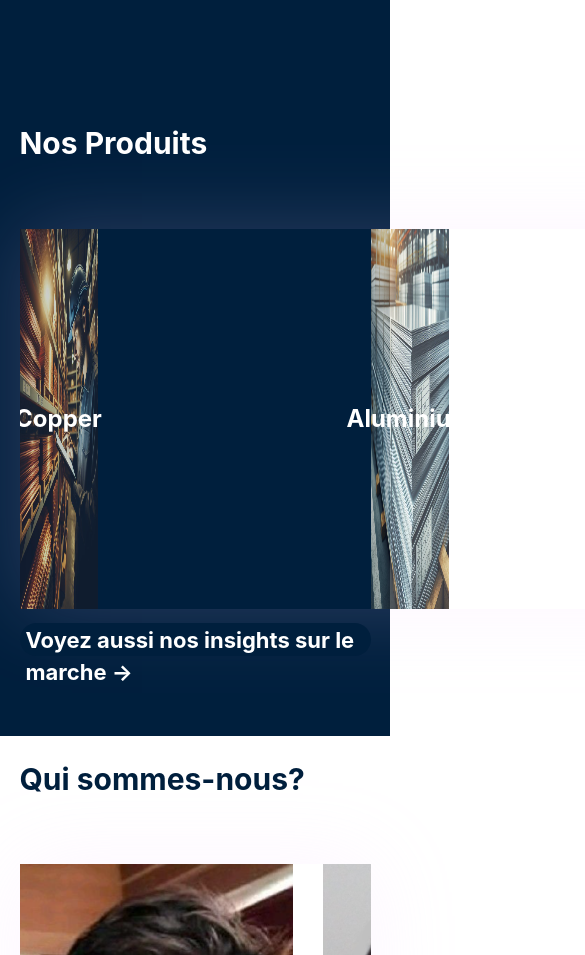
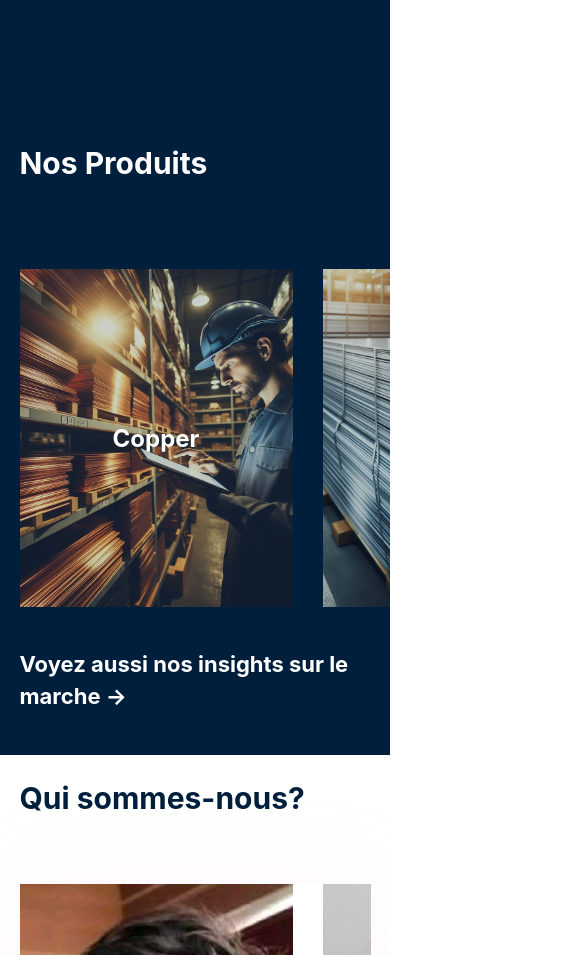
Before and after one commit to artmzbv/WeSafe, a React (Create React App) app: page / in a window 390 px wide. Shown: the part 5440-6395 px from the top of the page, 585 px wide, since content can reach past the window. Built offline with nearby package versions, Linux system fonts and the light colour scheme.

Commit message:
main768_slider

```diff
--- a/src/components/AboutInsights/AboutInsights.css
+++ b/src/components/AboutInsights/AboutInsights.css
@@ -4,6 +4,7 @@
     width: 72%;
     padding: 0% 14% 5%;
 }
+
 
 .market__title{
     text-align: start;
@@ -22,93 +23,111 @@
     justify-content: space-between;
 }
 
-.market__card_aluminium::before{
-    content: "";
-    top: 0;
-    background-image: url(../../images/aluminium.jpg);
-    background-size: cover;
+/* .market__card{
+    display: flex;
+    flex-direction: column;
+    justify-content: space-between;
+    align-items: center;
+    position: relative;
+    width: 20vw;
+    height: 45vh;
+} */
+
+/* .market__name{
     position: absolute;
-    top: 0px;
-    right: 0px;
-    bottom: 0px;
-    left: 0px;
-    opacity: 0.6;
-    /* background-size: 100% 100%; */
+    color: white;
+    z-index: 2;
+    opacity:1 ;
 }
 
-.market__card_aluminium:hover::before {
-    opacity: 0.8;
+.market__subtitle{
+    text-decoration: none;
+    border: none;
+    background-color:  #001F3D;
+    text-align: start;
+    color: white;
+    width: 100%;
+    line-height: 32px;
+    font-size: 22px; */
+    /* border-bottom: 4px white solid; */
+    /* margin:0;
+    margin-top: 4%;
+    cursor: pointer;
+    font-family: inherit;
+    font-weight: bold;
+    border-radius: 30px; */
+    /* text-decoration: underline; */
+    /* height: 4vh;
+    margin-bottom: 10vh;
+} */
+
+.market__link-insights{
+    text-decoration: none;
 }
-
-.market__card_nickel::before{
-    content: "";
-    top: 0;
-    background-image: url(../../images/nickel.jpg);
-    background-size: cover;
-    position: absolute;
-    top: 0px;
-    right: 0px;
-    bottom: 0px;
-    left: 0px;
-    opacity: 0.6;
-    /* background-size: 100% 100%; */
-}
-
-.market__card_nickel:hover::before {
-    opacity: 0.8;
-}
-
-
 
 @media screen and (max-width: 768px) {
     .market{
-        width: 90%;
-        padding: 0% 5% 5%;
+        height: 70vh;
+        width: 100%;
+        padding: 5% 0%;
+        /* padding: 0 0; */
     }
 
-    .market__title {
+    .market__title{
+        /* width: 80%; */
         width: 90%;
-    }
-    .market__card{
-        width: 25vw;
-        height: 40vh;
+        margin: 0 auto 8vh;
     }
 
     .market__container {
-        gap: 30px;
+        margin: 0;
+        /* gap: 10px; */
+        margin-left: 5%;
     }
+
+    .market__container::-webkit-scrollbar{
+        width:0;
+    }
+
+    .market__subtitle{
+        padding: 0 5%;
+    }
+
+    /* .market__card{
+        max-width: 25vw;
+        padding-bottom: 4vh;
+        border-bottom: 4px solid #001F3D;
+        scroll-snap-align: start;
+        pointer-events: none;
+    }
+
+    .team__photo{
+        width: 25vw;
+        height: 40vh;
+        width:100%;
+        object-fit:cover;
+        user-select: none;
+        pointer-events: none;
+    }     */
 }
 
-@media screen and (max-width: 440px) {
+@media screen and (max-width: 430px) {
     .market__title{
-        width: 100%;
+        /* width: 100%; */
         font-size: 30px;
         line-height: 36px;
     }
 
-    .market__container {
-        margin: 0;
+    .market__container{
+        /* margin: 0; */
+        padding: 0;
         overflow-x: scroll;
         scroll-snap-type: x mandatory;
         -ms-verrflow-style: none;
         overflow: - moz-scrollbars-none;
-        box-shadow: 0px 0px 80px #f3c9ff2e;
+        /* box-shadow: 0px 0px 80px #f3c9ff2e; */
+        background-color: #001F3D;
         scrollbar-width: none;
         -ms-overflow-style: none;
-        width: 200vw;
-    }
-
-    .market__card{
-        width: 70vw;
-    }
-
-    .market__card_copper{
-        height: 50vh;
-    }
-    .market__card_aluminium{
-        height: 50vh;
-    }
-    .market__card_nickel{
-        height: 50vh;
     }
 }
--- a/src/components/AboutInsightsCard/AboutInsightsCard.css
+++ b/src/components/AboutInsightsCard/AboutInsightsCard.css
@@ -56,3 +56,35 @@
 .market__link-insights{
     text-decoration: none;
 }
+
+@media screen and (max-width: 768px) {
+    .market__card{
+        width: 25vw;
+        /* padding-bottom: 4vh; */
+        border-bottom: 4px solid #001F3D;
+        scroll-snap-align: start;
+        pointer-events: none;
+    }
+
+    .market__image{
+        width: 25vw;
+        height: 40vh;
+        /* width:100%; */
+        object-fit:cover;
+        user-select: none;
+        pointer-events: none;
+    }
+}
+
+@media screen and (max-width: 430px) {
+    .market__card{
+        max-width: none;
+        width: 70vw;
+        margin-right: 30px;
+    }
+
+    .market__image{
+        width:70vw;
+        /* height: 60vh; */
+    }
+}
```
